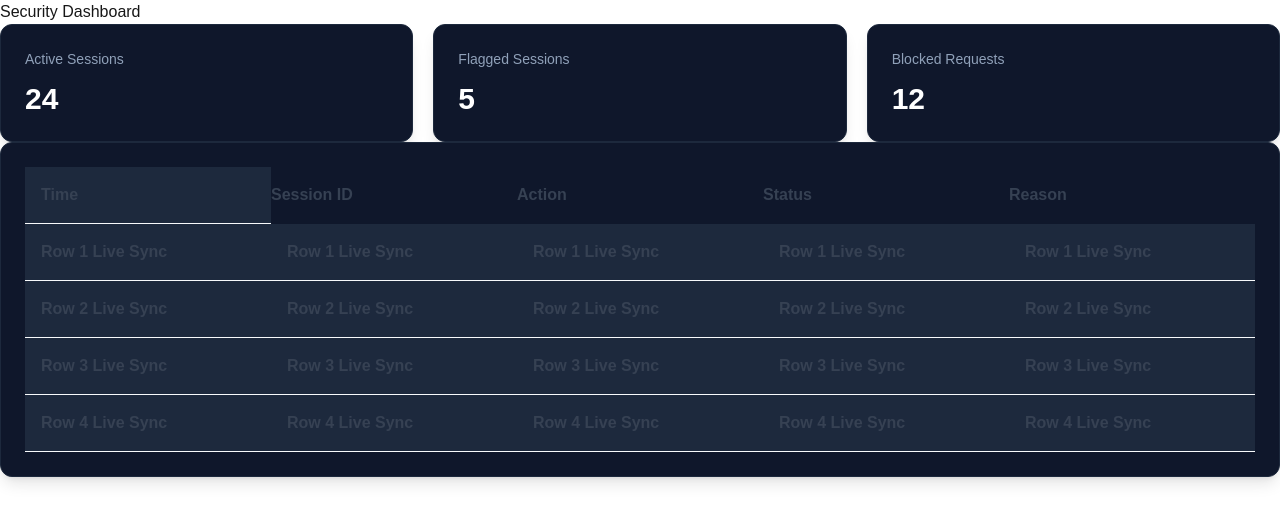
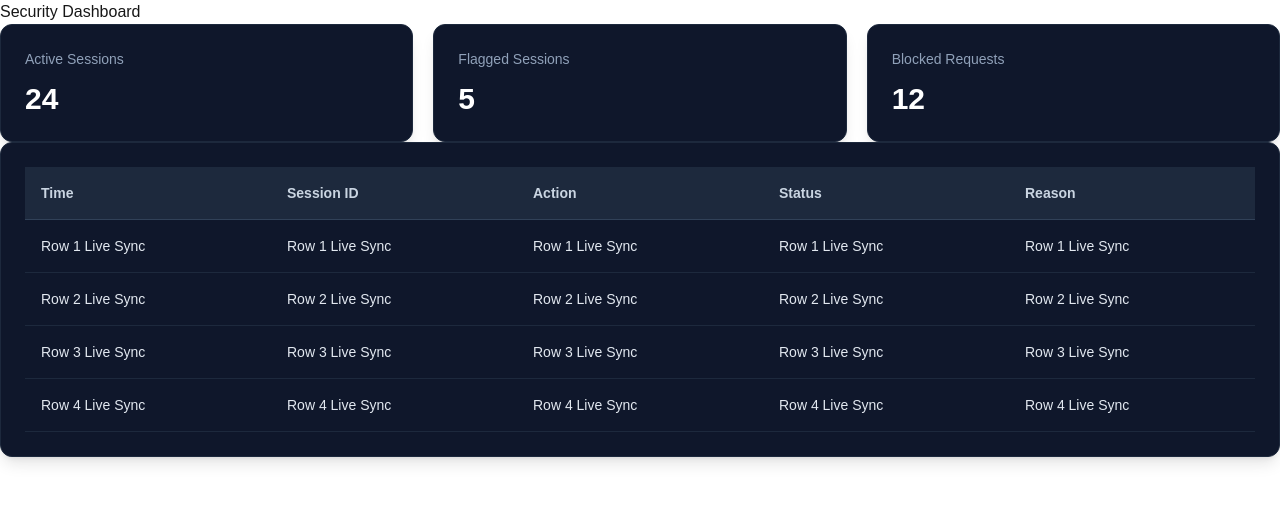
Before and after one commit to raremanticore/renamethislater, a Next.js app: page / in a window 1280 px wide. Shown: the top 522 px of the page. Built offline with nearby package versions, Linux system fonts and the light colour scheme.

Commit message:
Tweaked styling slightly with chat

```diff
--- a/components/dashboard/LiveActivityTable.tsx
+++ b/components/dashboard/LiveActivityTable.tsx
@@ -9,45 +9,45 @@
 
 export default function LiveActivityTable() {
   return (
-    <div className="relative flex flex-col w-full h-full overflow-scroll text-gray-700 bg-slate-900 border border-slate-800 rounded-xl p-6 shadow-lg">
+    <div className="relative flex flex-col w-full h-full overflow-auto text-slate-200 bg-slate-900 border border-slate-800 rounded-xl p-6 shadow-lg">
         <table className="w-full text-left table-auto min-w-max">
         <thead>
             <tr>
-            <th className="p-4 border-b border-slate-50 bg-slate-800">Time</th>
-            <th>Session ID</th>
-            <th>Action</th>
-            <th>Status</th>
-            <th>Reason</th>
+            <th className="p-4 border-b border-slate-700 bg-slate-800 text-slate-300 text-sm font-semibold">Time</th>
+            <th className="p-4 border-b border-slate-700 bg-slate-800 text-slate-300 text-sm font-semibold">Session ID</th>
+            <th className="p-4 border-b border-slate-700 bg-slate-800 text-slate-300 text-sm font-semibold">Action</th>
+            <th className="p-4 border-b border-slate-700 bg-slate-800 text-slate-300 text-sm font-semibold">Status</th>
+            <th className="p-4 border-b border-slate-700 bg-slate-800 text-slate-300 text-sm font-semibold">Reason</th>
             </tr>
         </thead>
         <tbody>
-            <tr className="hover:bg-slate-600">
-            <th className="p-4 border-b border-slate-50 bg-slate-800" >Row 1 Live Sync</th>
-            <th className="p-4 border-b border-slate-50 bg-slate-800" >Row 1 Live Sync</th>
-            <th className="p-4 border-b border-slate-50 bg-slate-800" >Row 1 Live Sync</th>
-            <th className="p-4 border-b border-slate-50 bg-slate-800" >Row 1 Live Sync</th>
-            <th className="p-4 border-b border-slate-50 bg-slate-800" >Row 1 Live Sync</th>
+            <tr className="hover:bg-slate-800 transition-colors">
+            <td className="p-4 border-b border-slate-800 text-slate-200 text-sm">Row 1 Live Sync</td>
+            <td className="p-4 border-b border-slate-800 text-slate-200 text-sm">Row 1 Live Sync</td>
+            <td className="p-4 border-b border-slate-800 text-slate-200 text-sm">Row 1 Live Sync</td>
+            <td className="p-4 border-b border-slate-800 text-slate-200 text-sm">Row 1 Live Sync</td>
+            <td className="p-4 border-b border-slate-800 text-slate-200 text-sm">Row 1 Live Sync</td>
             </tr>
-            <tr className="hover:bg-slate-600">
-            <th className="p-4 border-b border-slate-50 bg-slate-800">Row 2 Live Sync</th>
-            <th className="p-4 border-b border-slate-50 bg-slate-800">Row 2 Live Sync</th>
-            <th className="p-4 border-b border-slate-50 bg-slate-800">Row 2 Live Sync</th>
-            <th className="p-4 border-b border-slate-50 bg-slate-800">Row 2 Live Sync</th>
-            <th className="p-4 border-b border-slate-50 bg-slate-800">Row 2 Live Sync</th>
+            <tr className="hover:bg-slate-800 transition-colors">
+            <td className="p-4 border-b border-slate-800 text-slate-200 text-sm">Row 2 Live Sync</td>
+            <td className="p-4 border-b border-slate-800 text-slate-200 text-sm">Row 2 Live Sync</td>
+            <td className="p-4 border-b border-slate-800 text-slate-200 text-sm">Row 2 Live Sync</td>
+            <td className="p-4 border-b border-slate-800 text-slate-200 text-sm">Row 2 Live Sync</td>
+            <td className="p-4 border-b border-slate-800 text-slate-200 text-sm">Row 2 Live Sync</td>
             </tr>
-            <tr className="hover:bg-slate-600">
-            <th className="p-4 border-b border-slate-50 bg-slate-800">Row 3 Live Sync</th>
-            <th className="p-4 border-b border-slate-50 bg-slate-800">Row 3 Live Sync</th>
-            <th className="p-4 border-b border-slate-50 bg-slate-800">Row 3 Live Sync</th>
-            <th className="p-4 border-b border-slate-50 bg-slate-800">Row 3 Live Sync</th>
-            <th className="p-4 border-b border-slate-50 bg-slate-800">Row 3 Live Sync</th>
+            <tr className="hover:bg-slate-800 transition-colors">
+            <td className="p-4 border-b border-slate-800 text-slate-200 text-sm">Row 3 Live Sync</td>
+            <td className="p-4 border-b border-slate-800 text-slate-200 text-sm">Row 3 Live Sync</td>
+            <td className="p-4 border-b border-slate-800 text-slate-200 text-sm">Row 3 Live Sync</td>
+            <td className="p-4 border-b border-slate-800 text-slate-200 text-sm">Row 3 Live Sync</td>
+            <td className="p-4 border-b border-slate-800 text-slate-200 text-sm">Row 3 Live Sync</td>
             </tr>
-            <tr className="hover:bg-slate-600">
-            <th className="p-4 border-b border-slate-50 bg-slate-800">Row 4 Live Sync</th>
-            <th className="p-4 border-b border-slate-50 bg-slate-800">Row 4 Live Sync</th>
-            <th className="p-4 border-b border-slate-50 bg-slate-800">Row 4 Live Sync</th>
-            <th className="p-4 border-b border-slate-50 bg-slate-800">Row 4 Live Sync</th>
-            <th className="p-4 border-b border-slate-50 bg-slate-800">Row 4 Live Sync</th>
+            <tr className="hover:bg-slate-800 transition-colors">
+            <td className="p-4 border-b border-slate-800 text-slate-200 text-sm">Row 4 Live Sync</td>
+            <td className="p-4 border-b border-slate-800 text-slate-200 text-sm">Row 4 Live Sync</td>
+            <td className="p-4 border-b border-slate-800 text-slate-200 text-sm">Row 4 Live Sync</td>
+            <td className="p-4 border-b border-slate-800 text-slate-200 text-sm">Row 4 Live Sync</td>
+            <td className="p-4 border-b border-slate-800 text-slate-200 text-sm">Row 4 Live Sync</td>
             </tr>
         </tbody>
         </table>
```
